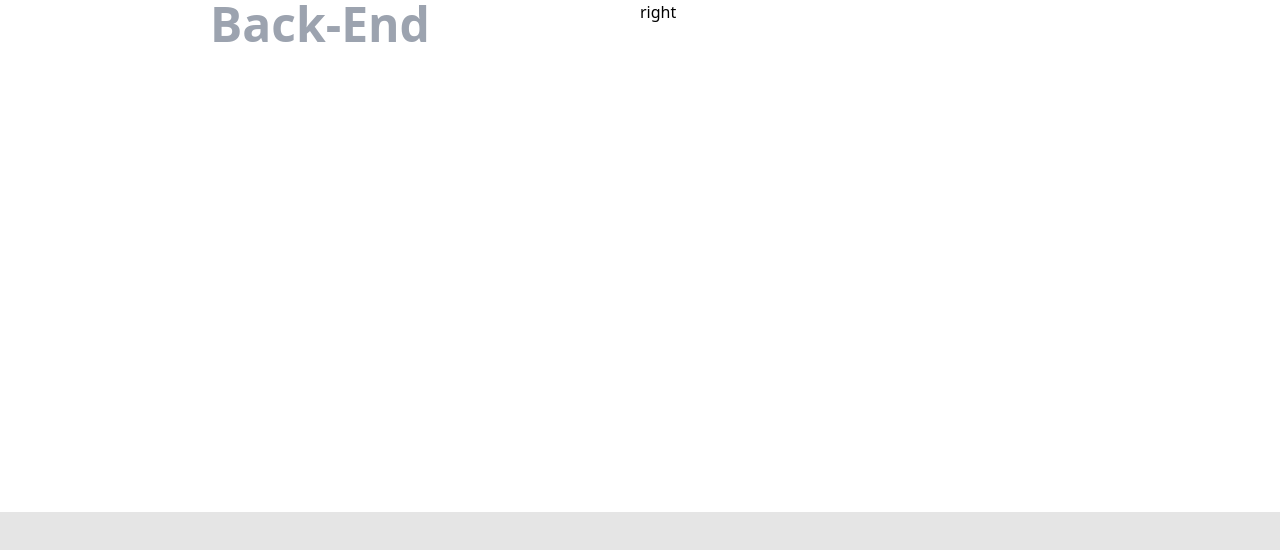
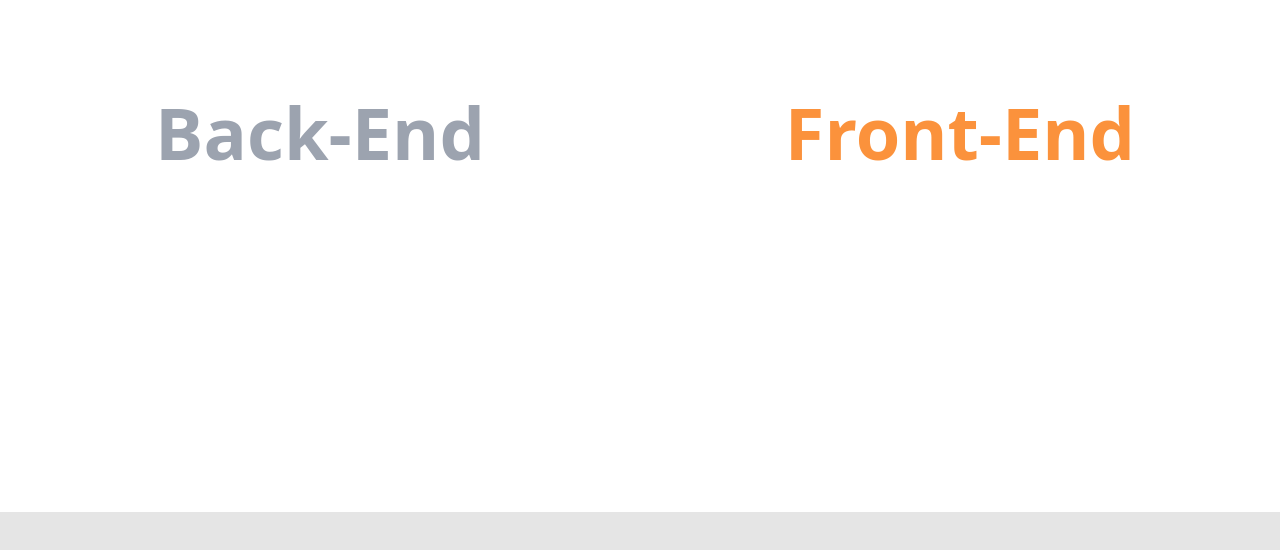
Before and after one commit to BehnamSeydAbadi/Portfolio, a React (Create React App) app: page / in a window 1280 px wide. Shown: the top 550 px of the page. Built offline with nearby package versions, Linux system fonts and the light colour scheme.

Commit message:
Title classes added to skills component

```diff
--- a/src/Components/Skills.jsx
+++ b/src/Components/Skills.jsx
@@ -1,11 +1,16 @@
 import React from "react";
 
 function Skills() {
+
+  const titleClasses = "sm:mt-[6rem] text-center sm:text-7xl font-bold";
+
   return <div className="flex bg-white sm:h-128">
     <div name="left" className="flex-initial w-1/2">
-      <div className="text-center text-5xl font-bold text-gray-400 mt-18">Back-End</div>
+      <div className={`${titleClasses} text-gray-400`}>Back-End</div>
     </div>
-    <div name="right"className="flex-initial w-1/2">right</div>
+    <div name="right" className="flex-initial w-1/2">
+      <div className={`${titleClasses} text-orange-400`}>Front-End</div>
+    </div>
   </div>;
 }
 
```
